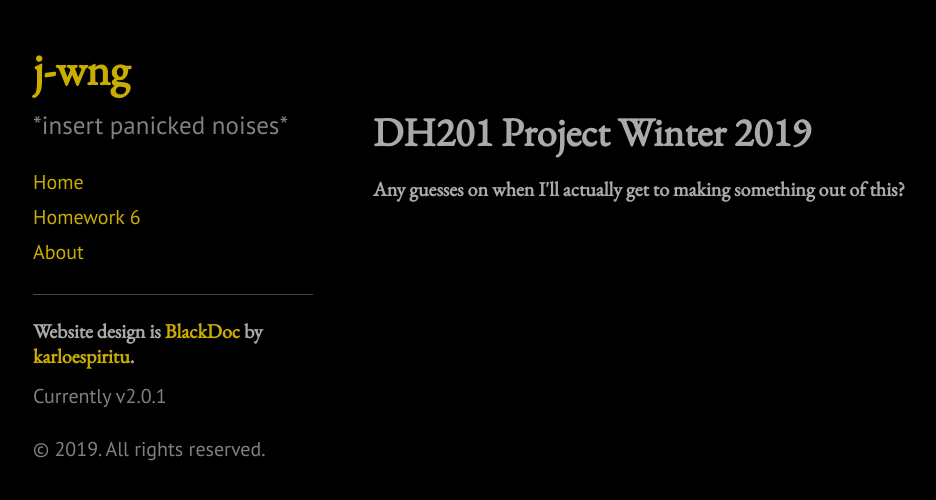
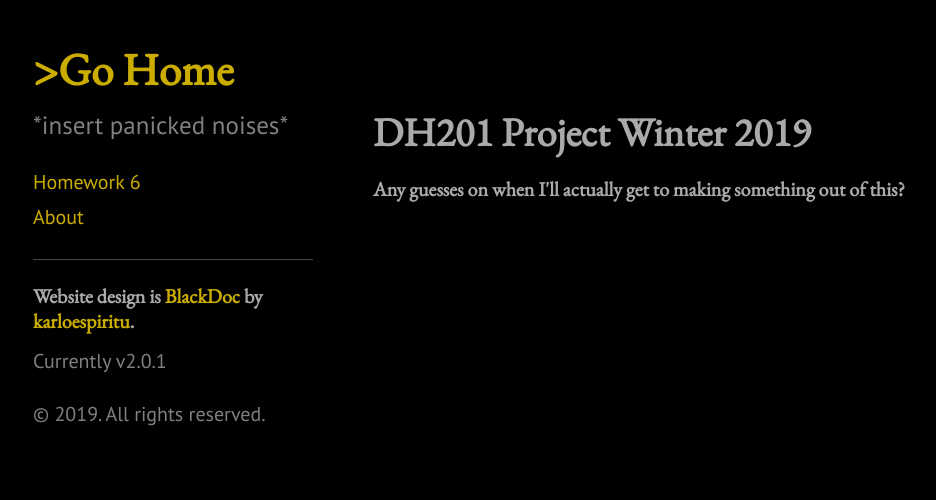
Before and after one commit to j-wng/j-wng.github.io, a Jekyll site: the page built from index.html, in a window 1280 px wide. Shown: the top 500 px of the page, without its empty margins (7-943 px from the left). Built offline with Jekyll 4.4.1, drawn with Linux system fonts in a browser that asks for light colours; the list of posts is cut into pages by our own code.

Commit message:
Update sidebar.html

```diff
--- a/_includes/sidebar.html
+++ b/_includes/sidebar.html
@@ -2,15 +2,14 @@
   <div class="container sidebar-sticky">
     <div class="sidebar-about">
       <h1>
-        <a href="{{ site.baseurl }}">
-          {{ site.title }}
+        <a href="j-wng.github.io">
+          >Go Home
         </a>
       </h1>
       <p class="lead">{{ site.description }}</p>
     </div>
 
     <nav class="sidebar-nav">
-      <a class="sidebar-nav-item{% if page.url == site.baseurl %} active{% endif %}" href="{{ site.baseurl }}">Home</a>
 
       {% comment %}
         The code below dynamically generates a sidebar nav of pages with
```
